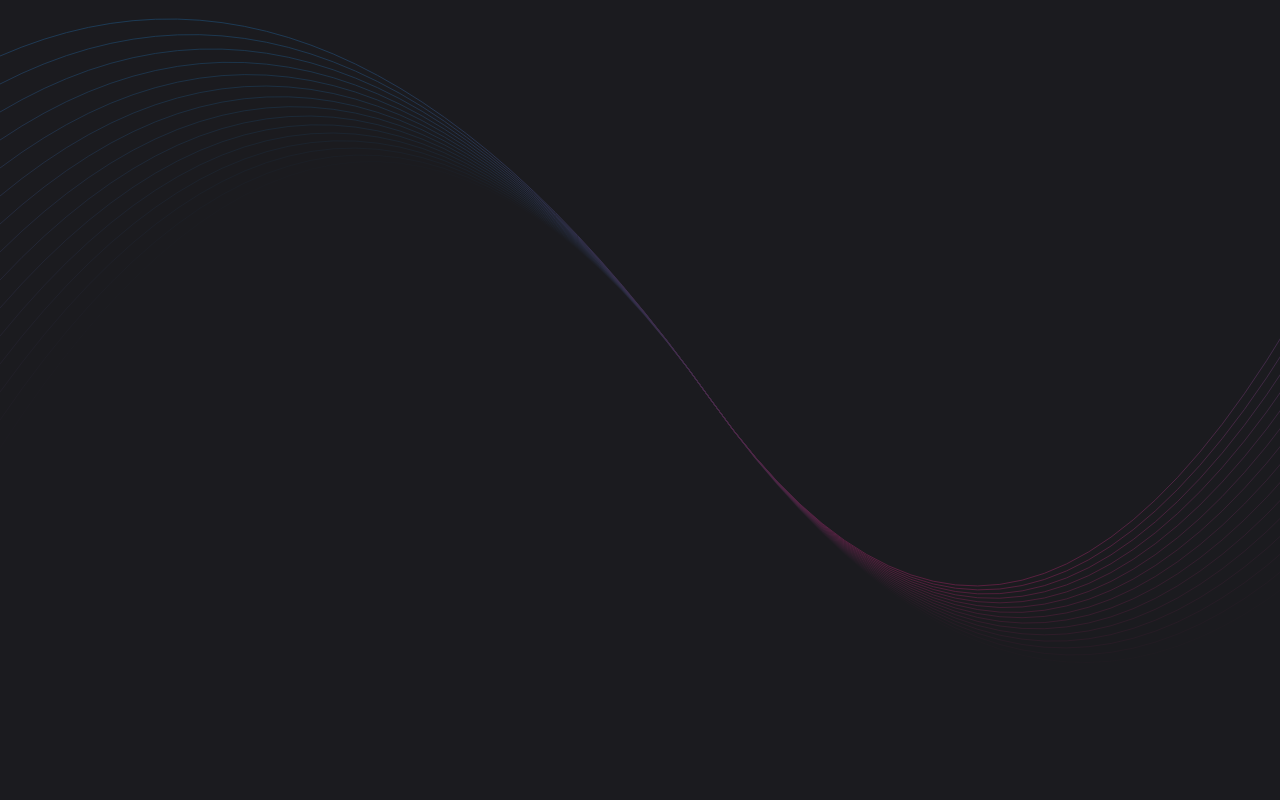
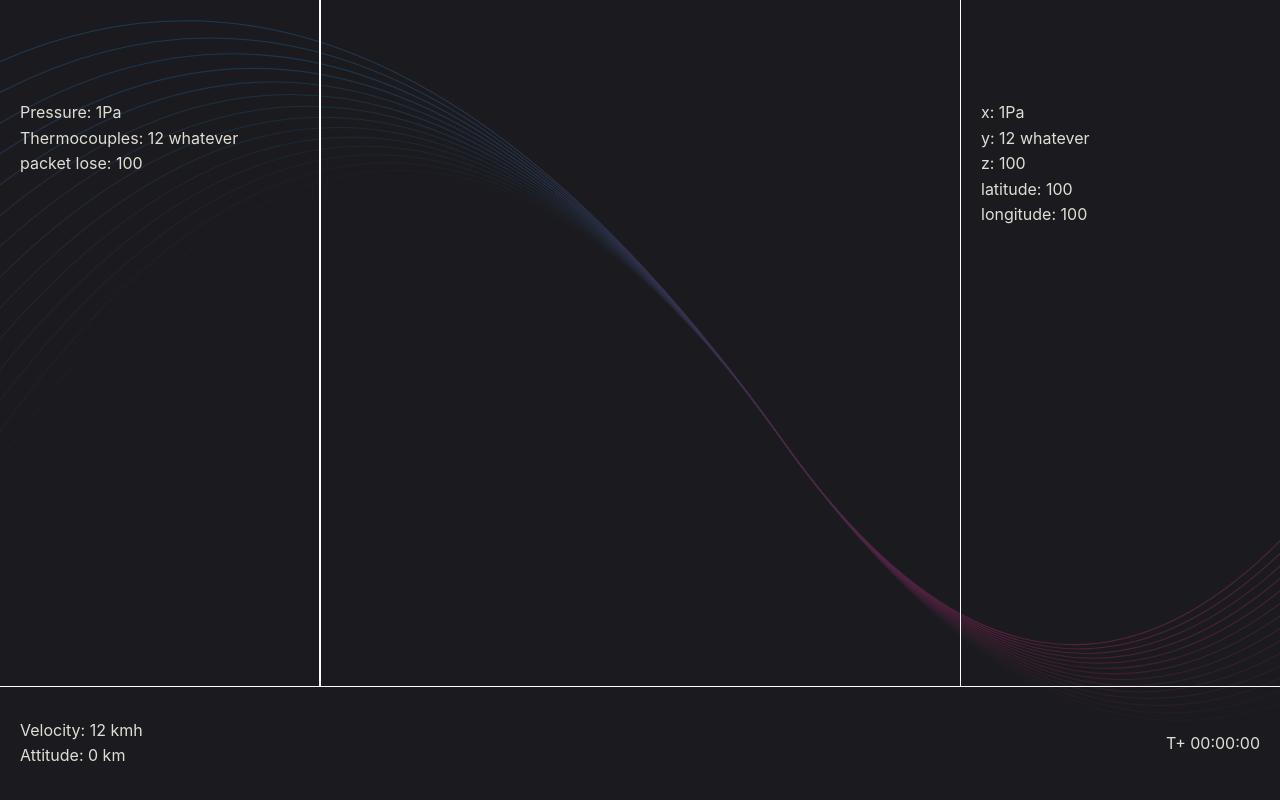
Before and after one commit to DedMoroz38/SULREGroundStation, a React (Vite) app in the folder ground-station/src/renderer/: page / in a window 1280 px wide. Shown: the top 800 px of the page. Built offline with nearby package versions, Linux system fonts and the light colour scheme.

Commit message:
implemented basic layout

```diff
--- a/ground-station/package.json
+++ b/ground-station/package.json
@@ -23,7 +23,8 @@
   "dependencies": {
     "@electron-toolkit/preload": "^3.0.1",
     "@electron-toolkit/utils": "^3.0.0",
-    "electron-updater": "^6.1.7"
+    "electron-updater": "^6.1.7",
+    "styled-components": "^6.1.13"
   },
   "devDependencies": {
     "@electron-toolkit/eslint-config-prettier": "^2.0.0",
--- a/ground-station/src/renderer/src/App.tsx
+++ b/ground-station/src/renderer/src/App.tsx
@@ -1,10 +1,22 @@
-import Versions from './components/Versions'
-import electronLogo from './assets/electron.svg'
+import { Bottom } from './components/bottom'
+import styled from 'styled-components'
+import { Main } from './components/main'
 
 function App(): JSX.Element {
   const ipcHandle = (): void => window.electron.ipcRenderer.send('ping')
 
-  return <></>
+  return (
+    <Wrapper>
+      <Main />
+      <Bottom />
+    </Wrapper>
+  )
 }
 
+const Wrapper = styled.div`
+  display: grid;
+  grid-template-rows: 6fr 1fr;
+  height: 100vh;
+`
+
 export default App
--- a/ground-station/src/renderer/src/components/bottom.tsx
+++ b/ground-station/src/renderer/src/components/bottom.tsx
@@ -1,5 +1,37 @@
+import styled from 'styled-components'
+
 export const Bottom = () => {
-  return <div>
+  return (
+    <Wrapper>
+      <div>
+        <DataRow name={'Velocity'} value={'12 kmh'} />
+        <DataRow name={'Attitude'} value={'0 km'} />
+      </div>
+      <div>
+        <p>T+ 00:00:00</p>
+      </div>
+    </Wrapper>
+  )
+}
 
-  </div>
+type DataRowProps = {
+  name: string
+  value: string
 }
+
+const DataRow = ({ name, value }: DataRowProps) => {
+  return (
+    <p>
+      {name}: <span>{value}</span>
+    </p>
+  )
+}
+
+const Wrapper = styled.div`
+  padding: 0 20px;
+  width: 100vw;
+  border-top: 1px solid white;
+  display: flex;
+  justify-content: space-between;
+  align-items: center;
+`
--- /dev/null
+++ b/ground-station/src/renderer/src/components/left.tsx
@@ -0,0 +1,59 @@
+import styled from 'styled-components'
+
+const list = [
+  {
+    img: 'https://via.placeholder.com/150',
+    text: 'Pressure',
+    value: '1Pa'
+  },
+  {
+    img: 'https://via.placeholder.com/150',
+    text: 'Thermocouples',
+    value: '12 whatever'
+  },
+  {
+    img: 'https://via.placeholder.com/150',
+    text: 'packet lose',
+    value: '100'
+  }
+]
+
+export const Left = () => {
+  return (
+    <Wrapper>
+      <div>
+        {list.map((item, index) => (
+          <Item key={index} img={item.img} text={item.text} value={item.value} />
+        ))}
+      </div>
+    </Wrapper>
+  )
+}
+
+type ItemProps = {
+  img: string
+  text: string
+  value: string
+}
+
+const Item = ({ img, text, value }: ItemProps) => {
+  return (
+    <div>
+      {/* <img src={img} alt={text} /> */}
+      <p>
+        {text}: <span>{value}</span>
+      </p>
+    </div>
+  )
+}
+
+const Wrapper = styled.div`
+  padding-top: 100px;
+  border-right: 1px solid white;
+  & > div {
+    display: flex;
+    flex-direction: column;
+    margin-left: 20px;
+    width: fit-content;
+  }
+`
--- /dev/null
+++ b/ground-station/src/renderer/src/components/main.tsx
@@ -0,0 +1,19 @@
+import styled from 'styled-components'
+import { Left } from './left'
+import { Middle } from './middle'
+import { Right } from './right'
+
+export const Main = () => {
+  return (
+    <Wrapper>
+      <Left />
+      <Middle />
+      <Right />
+    </Wrapper>
+  )
+}
+
+const Wrapper = styled.div`
+  display: grid;
+  grid-template-columns: 1fr 2fr 1fr;
+`
--- /dev/null
+++ b/ground-station/src/renderer/src/components/middle.tsx
@@ -0,0 +1,11 @@
+import styled from 'styled-components'
+
+export const Middle = () => {
+  return <Wrapper></Wrapper>
+}
+
+const Wrapper = styled.div`
+  border-left: 1px solid white;
+  display: flex;
+  flex-direction: column;
+`
--- /dev/null
+++ b/ground-station/src/renderer/src/components/right.tsx
@@ -0,0 +1,69 @@
+import styled from 'styled-components'
+
+const list = [
+  {
+    img: 'https://via.placeholder.com/150',
+    text: 'x',
+    value: '1Pa'
+  },
+  {
+    img: 'https://via.placeholder.com/150',
+    text: 'y',
+    value: '12 whatever'
+  },
+  {
+    img: 'https://via.placeholder.com/150',
+    text: 'z',
+    value: '100'
+  },
+  {
+    img: 'https://via.placeholder.com/150',
+    text: 'latitude',
+    value: '100'
+  },
+  {
+    img: 'https://via.placeholder.com/150',
+    text: 'longitude',
+    value: '100'
+  }
+]
+
+export const Right = () => {
+  return (
+    <Wrapper>
+      <div>
+        {list.map((item, index) => (
+          <Item key={index} img={item.img} text={item.text} value={item.value} />
+        ))}
+      </div>
+    </Wrapper>
+  )
+}
+
+type ItemProps = {
+  img: string
+  text: string
+  value: string
+}
+
+const Item = ({ img, text, value }: ItemProps) => {
+  return (
+    <div>
+      {/* <img src={img} alt={text} /> */}
+      <p>
+        {text}: <span>{value}</span>
+      </p>
+    </div>
+  )
+}
+
+const Wrapper = styled.div`
+  padding-top: 100px;
+  border-left: 1px solid white;
+  & > div {
+    display: flex;
+    flex-direction: column;
+    margin-left: 20px;
+    width: fit-content;
+  }
+`
```
Also changed, not shown: 1 other file (tests, documents, lock files or other folders).
